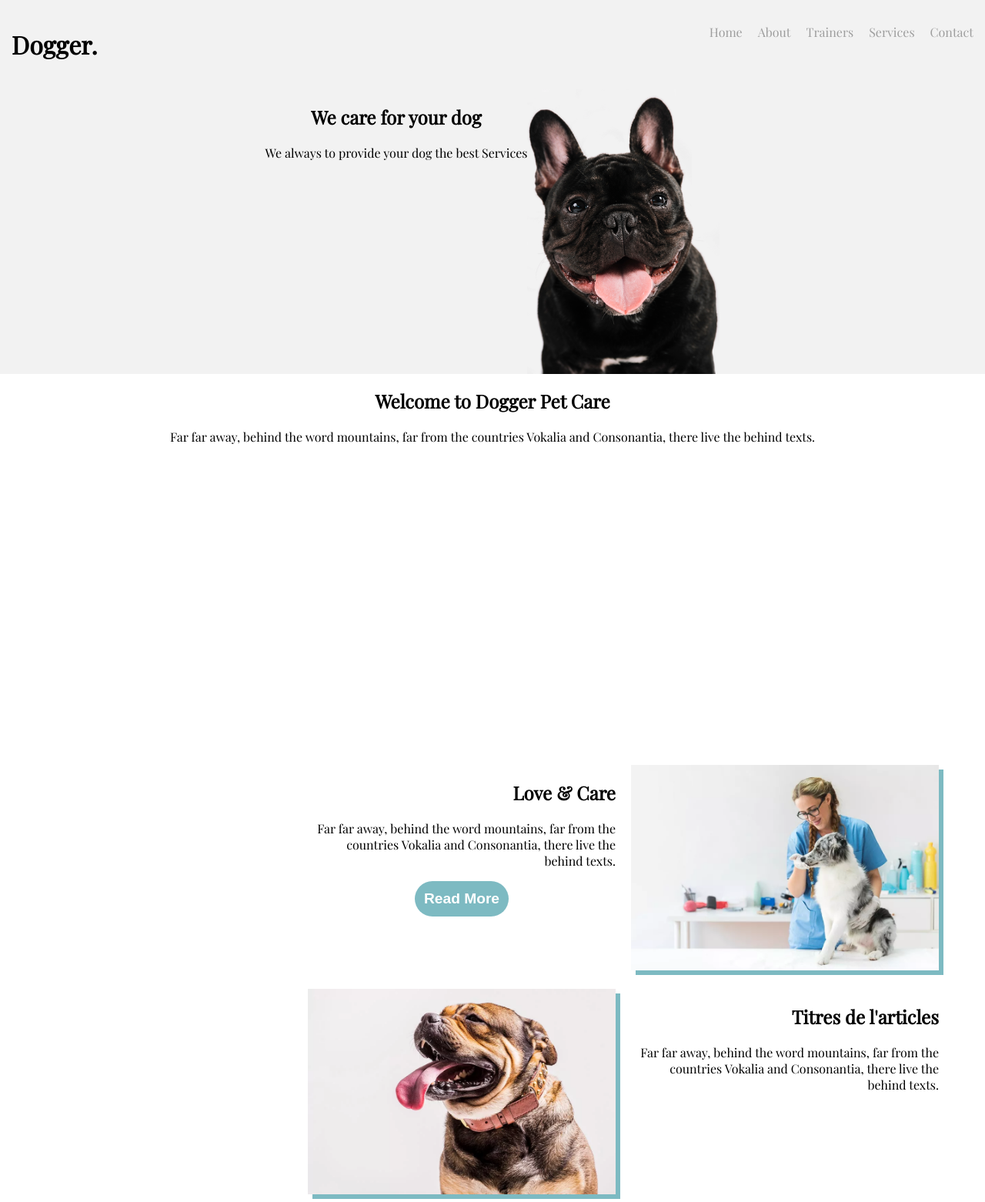
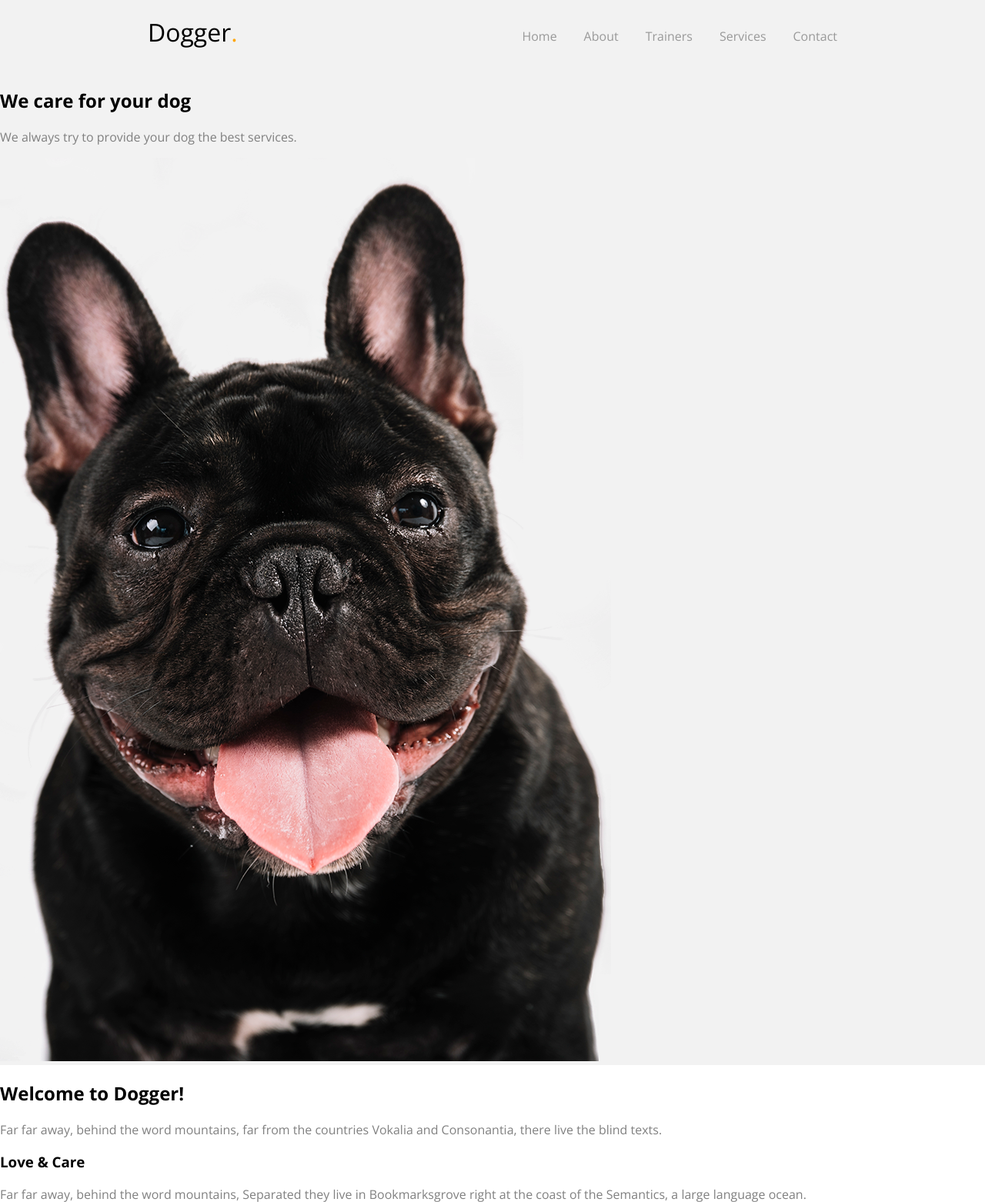
Before and after one commit to Vilete/Dogger, a plain HTML site: page index.html in a window 1280 px wide. Shown: the top 1562 px of the page at 77% size. Drawn offline with nearby package versions, Linux system fonts and the light colour scheme.

Commit message:
plus que le css

```diff
--- a/css/style.css
+++ b/css/style.css
@@ -1,3 +1,4 @@
+@import url('https://fonts.googleapis.com/css2?family=Open+Sans:wght@300;400;600;700&display=swap');
 
 
 
@@ -6,32 +7,44 @@
 body{
 
 
+font-family: 'Open Sans', sans-serif;
+font-size: 16px;
+margin: 0;
+  }
+
+#menu{
+    display: flex;
+    justify-content: space-between;
+    width: 70%;
+    margin: auto;
+
+    padding: 20px 0 20px 0;
+    /* OU
+    padding-top: 20px;
+    padding-bottom: 20px;
+    */
+}
+.logo{
+    font-size: 2rem;
+    text-decoration: none;
+    color: black;
+}
+
+  .logo span{
+   color: orange;
+  }
+
+#menu nav ul {
+    display: flex;
+    flex-direction: row;
+    list-style: none;
+    gap: 35px;
+}
 
 
 
-  font-family: 'Playfair Display', serif;
-    font-size: 16px;
-   /*marge Exterieur*/
-   margin: 0;
-  }
-
-
-  /*Enête de la page*/
+/*Coleur de fond au dessus*/
 header {
-
-    text-align: center;
-
-    display: flex;
-  justify-content: space-between;
-
-  /*marge intérieur*/padding: 15px;
-  /*Applique une bordure*/
-
-
-}
-
-/*Coleur de fond au dessus*/
-main, header {
     background-color: rgba(128, 128, 128, 0.103);
 
 }
@@ -47,12 +60,14 @@ header nav ul{
 
 /*Applique un style sur les liens se trouvant dans la liste de la navigation du header*/
 
+p{
+    color: grey;
+}
 
-
-header nav ul li a {
+#menu nav ul li a {
 
     text-decoration:none;
-    color: rgba(105, 105, 105, 0.616);
+    color: #999999;
 
 
 }
@@ -63,6 +78,21 @@ header nav ul li a:hover{
     }
 
 
+    main section a{
+        border: none; /* Enlève la bordure */
+        background-color: rgba(9, 124, 139, 0.527); /* hexadecimal */
+        color: white;
+        font-weight: bold;
+        border-radius: 50px;
+        padding: 12px;
+        font-size: 1.2rem;
+        margin: auto; /* Centre le bouton en appliquant des marges extérieurs automatique */
+
+
+    }
+
+
+    /*
 main{
     text-align: center;
 }
@@ -72,15 +102,7 @@ article {
 display: inline-flex;
 }
 
-
-aside{
-
-    text-align: center;
-
-}
-
-
-main article img{
+header article img{
 
 /*1.
 2. offet axe x hori
@@ -89,49 +111,39 @@ main article img{
 5. floue axe y
 
 Dernière valeur rgba est l'alpha, permet de définir l'opacité sur la couleur choisie
-*/
+
 
  width: 250px;
 
 
 }
 
+
+
+
+
 .div-container {
 
-    display: block;
-	width: 150px;
 
 
-    padding: 400px;
-    text-align: right;
-    display: grid;
-
-    grid-template-columns: 1fr 1fr ; /*ou grid-template-columns: repeat(3, 1fr); */
-    gap: 20px;
-
+display: block;
+width: 150px;
+padding: 500px;
+text-align: right;
+display: grid;
+grid-template-columns: 1fr 1fr ; /*ou grid-template-columns: repeat(3, 1fr);
+gap: 120px;
 
 
     }
 
 
-    .div-container button{
-        border: none; /* Enlève la bordure */
-        background-color: rgba(9, 124, 139, 0.527); /* hexadecimal */
-        color: white;
-        font-weight: bold;
-        border-radius: 50px;
-        padding: 12px;
-        font-size: 1.2rem;
-        margin: auto; /* Centre le bouton en appliquant des marges extérieurs automatique */
-        display: block;
-
-    }
+*/
 
 
 
 
-
-.photo{
+.Vétérinaire{
 
     box-shadow: 6px 6px  rgba(9, 124, 139, 0.527);
     width: 400px;
@@ -147,6 +159,10 @@ Dernière valeur rgba est l'alpha, permet de définir l'opacité sur la couleur
 footer{
 
     text-align: center;
-    background-color: grey;
+    background-color: rgb(66, 64, 64);
 
 }
+
+footer p{
+    color: rgb(255, 255, 255);
+}
--- a/index.html
+++ b/index.html
@@ -1,134 +1,96 @@
+
 <!DOCTYPE html>
 <html lang="en">
     <head>
         <meta charset="UTF-8">
-    <title>Titre de ma page</title>
-
-    <link rel="preconnect" href="https://fonts.googleapis.com">
-    <link rel="preconnect" href="https://fonts.gstatic.com" crossorigin>
-    <link href="https://fonts.googleapis.com/css2?family=Playfair+Display&display=swap" rel="stylesheet">
+        <meta http-equiv="X-UA-Compatible" content="IE=edge">
+        <meta name="viewport" content="width=device-width, initial-scale=1.0">
+        <title>Dogger</title>
 
         <link rel="stylesheet" href="css/style.css">
+    </head>
+    <body>
+        <header>
+          <div id="menu">
+            <a class="logo" href="index.html">Dogger<span>.</span></a><!-- Logo -->
 
-</head>
-
-
-
-<body>
-  <!--Entête de la page-->
-    <header>
-        <!--logo-->
-        <h1>Dogger.</h1>
-
-
-        <!--Enlever Soulignement-->
-
-
-
-   <!--Menu de navigation-->
-        <nav >
-            <ul >
+            <!-- Barre de navigation -->
+            <nav>
+                <ul>
                     <li>
-                    <a href="index.html"> Home </a>
+                        <a href="#">Home</a>
                     </li>
                     <li>
-                       <a href="Annuaire.html" >About</a>
+                        <a href="#">About</a>
                     </li>
                     <li>
-                             <a href="Article.html" >Trainers </a>
+                        <a href="#">Trainers</a>
                     </li>
                     <li>
-                                <a href="Contact.html" >Services </a>
+                        <a href="#">Services</a>
                     </li>
                     <li>
-                                <a href="Contact.html" >Contact </a>
+                        <a href="#">Contact</a>
                     </li>
                 </ul>
             </nav>
-
-
+</div>
+            <!-- Titre, slogan & image -->
+            <section>
+                <div>
+                    <h1>We care for your dog</h1>
+                    <p>We always try to provide your dog the best services.</p>
+                </div>
+                <img src="images/dog.png" alt="Dog Header">
+            </section>
         </header>
 
-  <!--partie important de la page-->
         <main>
+            <section>
+                <h2>Welcome to Dogger!</h2>
+                <p>Far far away, behind the word mountains, far from the countries Vokalia and Consonantia, there live the blind texts.</p>
+            </section>
 
+            <!-- Cards -->
+            <section>
 
-
-   <!--Article principal-->
-<article >
+                <!-- Carte numéro 1 -->
                 <div>
-        <h1>We care for your dog</h1>
-
-    <p>We always to provide your dog the best Services </p>
+                    <div>
+                        <h3>Love & Care</h3>
+                        <p>Far far away, behind the word mountains, Separated they live in Bookmarksgrove right at the coast of the Semantics, a large language ocean.</p>
+                        <a href="#">Read More</a>
+                    </div>
+                    <img src="images/3.jpg.webp" alt="Veterinary">
                 </div>
 
-    <img src="images/dog.png" alt="Utilisateur" >
-</article>
+                <!-- Carte numéro 2 -->
+                <div>
+                    <img src="images/1.jpg.webp" alt="Dog">
+                    <div>
+                        <h3>Fearsome</h3>
+                        <p>Far far away, behind the word mountains, Separated they live in Bookmarksgrove right at the coast of the Semantics, a large language ocean.</p>
+                        <a href="#">Read More</a>
+                    </div>
+                </div>
 
-
+                <!-- Carte numéro 3 -->
+                <div>
+                    <div>
+                        <h3>Beautiful</h3>
+                        <p>Far far away, behind the word mountains, Separated they live in Bookmarksgrove right at the coast of the Semantics, a large language ocean.</p>
+                        <a href="#">Read More</a>
+                    </div>
+                    <img src="images/2.jpg.webp" alt="Dog Two">
+                </div>
+            </section>
         </main>
 
-    <aside>
-        <div class="aligner">
-            <h1>Welcome to Dogger Pet Care</h1>
-            <p>Far far away, behind the word mountains, far from the countries Vokalia and Consonantia, there live the behind texts.</p>
-        </div>
-
-    </aside>
-
-<action>
-
-    <form>
-
-
-
-
-    <div class="div-container">
-        <div>
-
-
-            <h2>Love & Care</h2>
-                 <p>Far far away, behind the word mountains, far from the countries Vokalia and Consonantia, there live the behind texts. </p>
-                 <button type="submit">Read More</button>
-             </div>
-
-             <div>
-                <img class="photo"src="images/3.jpg.webp" alt="Utilisateur" >
-                 </div>
-
-
-                 <div>
-                    <img class="photo"src="images/1.jpg.webp" alt="Utilisateur" >
-                  </div>
-
-                     <div>
-                        <h2>Titres de l'articles </h2>
-                        <p>Far far away, behind the word mountains, far from the countries Vokalia and Consonantia, there live the behind texts.</p>
-                     </div>
-
-             <div>
-                <h2>Titres de l'articles </h2>
-                <p>Far far away, behind the word mountains, far from the countries Vokalia and Consonantia, there live the behind texts.</p>
-              </div>
-
-                 <div>
-                    <img class="photo"src="images/2.jpg.webp" alt="Utilisateur" >
-                 </div>
-
-    </form>
-
-
-
-    </div>
-
-
-        </action>
-
-
-  <!--pied de la page-->
-  <footer  >
-    <p>Copyright&copy;2022 All rigths reserved| This template is made with by Me!</p>
+        <!-- Footer de la page -->
+        <footer>
+            <!-- Mac : Alt + Maj + l -->
+            <!-- Windows : Alt Gr + 6 -->
+            <p>Copyright &copy; 2022 All Rights Reserved | This template is made with by Me!</p>
         </footer>
-
     </body>
 </html>
```
Lines whose indentation alone changed are shown as unchanged.
